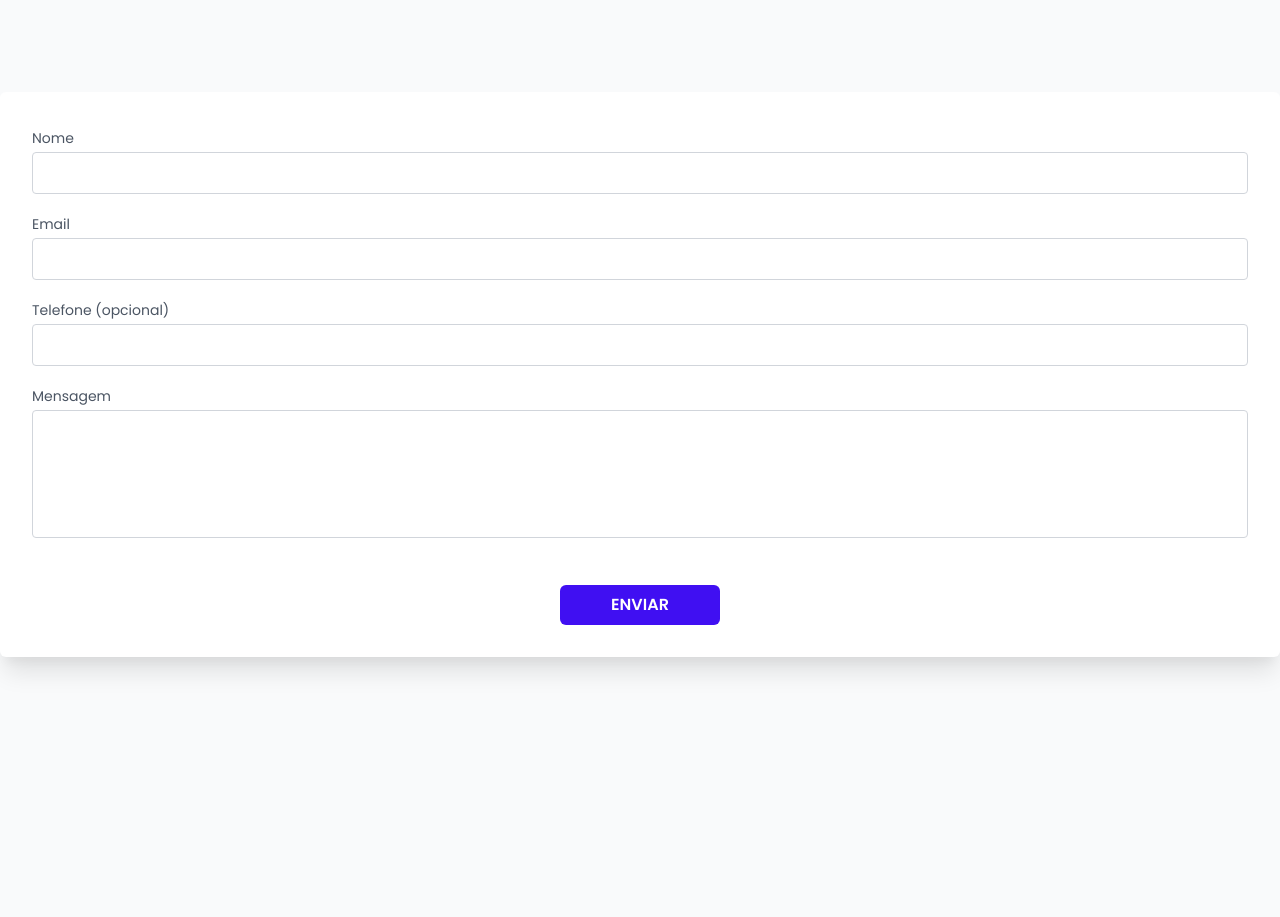
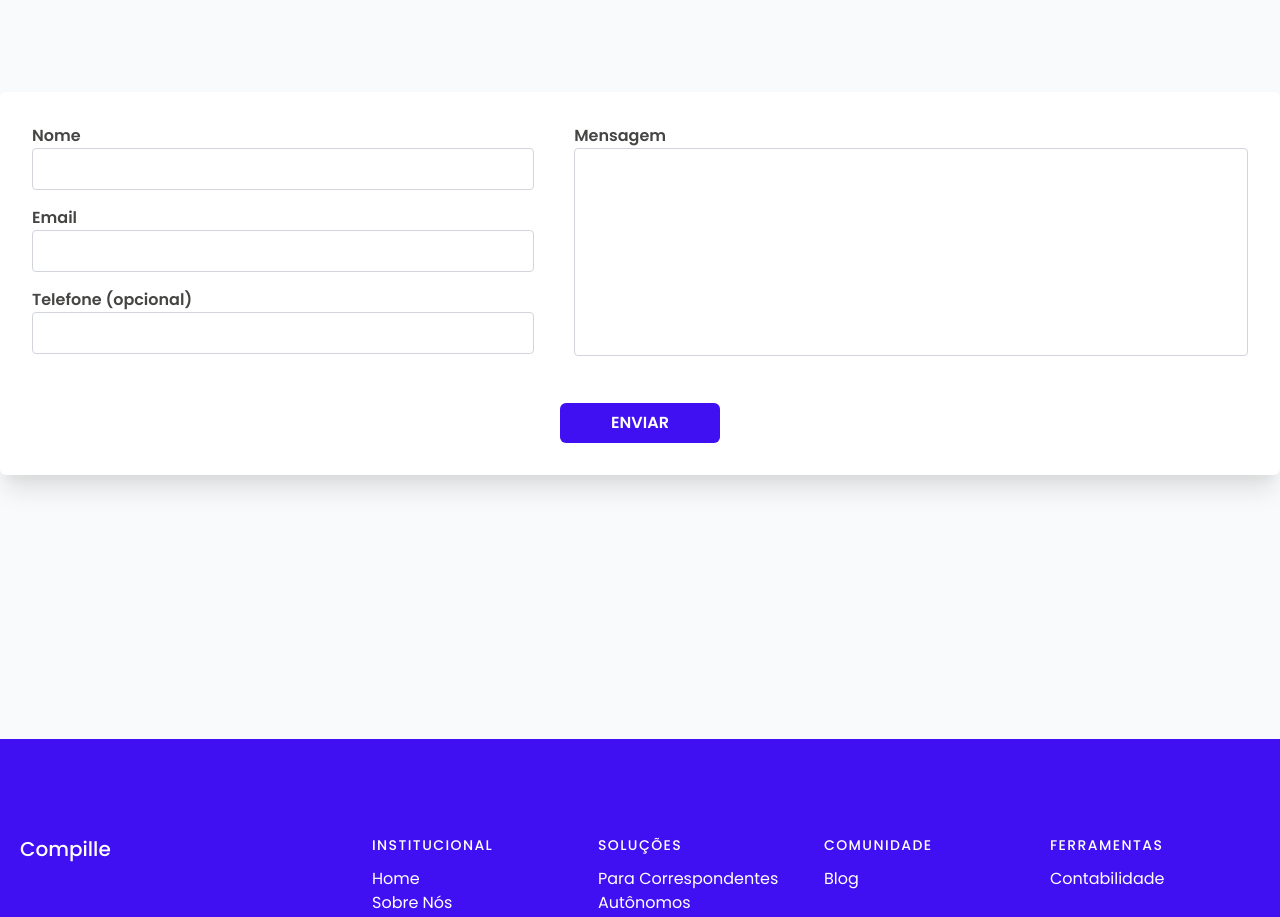
Before and after one commit to guilherme-m-correa/compille, a Next.js app: page / in a window 1280 px wide. Shown: the part 2780-3697 px from the top of the page. Built offline with nearby package versions, Linux system fonts and the light colour scheme; no server answers.

Commit message:
Alter contact us form layout

```diff
--- a/components/ContactUs.tsx
+++ b/components/ContactUs.tsx
@@ -107,21 +107,23 @@ export default function ContactUs() {
             <>
               <Form className="p-8 rounded-md bg-white flex flex-col w-full shadow-xl">
                 {errorMsg && (
-                  <div className="my-2">
+                  <div className="mb-6">
                     <ErrorMessageBox>{errorMsg}</ErrorMessageBox>
                   </div>
                 )}
 
                 {successMsg && (
-                  <div className="my-2">
+                  <div className="mb-6">
                     <SuccessMessageBox>{successMsg}</SuccessMessageBox>
                   </div>
                 )}
 
+                <div className="flex space-x-10">
+                  <div>
                     <div className="relative mb-4">
                       <label
                         htmlFor="name"
-                    className="leading-7 text-sm text-gray-600"
+                        className="text-black-400 font-semibold"
                       >
                         Nome
                       </label>
@@ -140,7 +142,7 @@ export default function ContactUs() {
                     <div className="relative mb-4">
                       <label
                         htmlFor="email"
-                    className="leading-7 text-sm text-gray-600"
+                        className="text-black-400 font-semibold"
                       >
                         Email
                       </label>
@@ -159,7 +161,7 @@ export default function ContactUs() {
                     <div className="relative mb-4">
                       <label
                         htmlFor="telephone"
-                    className="leading-7 text-sm text-gray-600"
+                        className="text-black-400 font-semibold"
                       >
                         Telefone (opcional)
                       </label>
@@ -169,17 +171,20 @@ export default function ContactUs() {
                         name="telephone"
                         value={normalizeTelephone(values.telephone)}
                         className={`w-full bg-white rounded border border-gray-300 focus:border-blue-500 text-base outline-none text-gray-700 py-1 px-3 leading-8 transition-colors duration-200 ease-in-out ${
-                      errors.telephone && touched.telephone && 'border-red-500'
+                          errors.telephone &&
+                          touched.telephone &&
+                          'border-red-500'
                         }`}
                       />
                       {errors.telephone && touched.telephone && (
                         <ErrorMessage>{errors.telephone}</ErrorMessage>
                       )}
                     </div>
-                <div className="relative mb-4">
+                  </div>
+                  <div className="flex-1 relative mb-4">
                     <label
                       htmlFor="message"
-                    className="leading-7 text-sm text-gray-600"
+                      className="text-black-400 font-semibold"
                     >
                       Mensagem
                     </label>
@@ -187,13 +192,14 @@ export default function ContactUs() {
                       as="textarea"
                       id="message"
                       name="message"
-                    className={`w-full bg-white rounded border border-gray-300 focus:border-blue-500 h-32 text-base outline-none text-gray-700 py-1 px-3 resize-none leading-6 transition-colors duration-200 ease-in-out ${
+                      className={`w-full h-52 bg-white rounded border border-gray-300 focus:border-blue-500 text-base outline-none text-gray-700 py-1 px-3 resize-none leading-6 transition-colors duration-200 ease-in-out ${
                         errors.message && touched.message && 'border-red-500'
                       }`}
                     />
                     {errors.message && touched.message && (
                       <ErrorMessage>{errors.message}</ErrorMessage>
                     )}
+                  </div>
                 </div>
                 <div className="flex flex-col justify-between items-center">
                   <button
```
Lines whose indentation alone changed are shown as unchanged.
